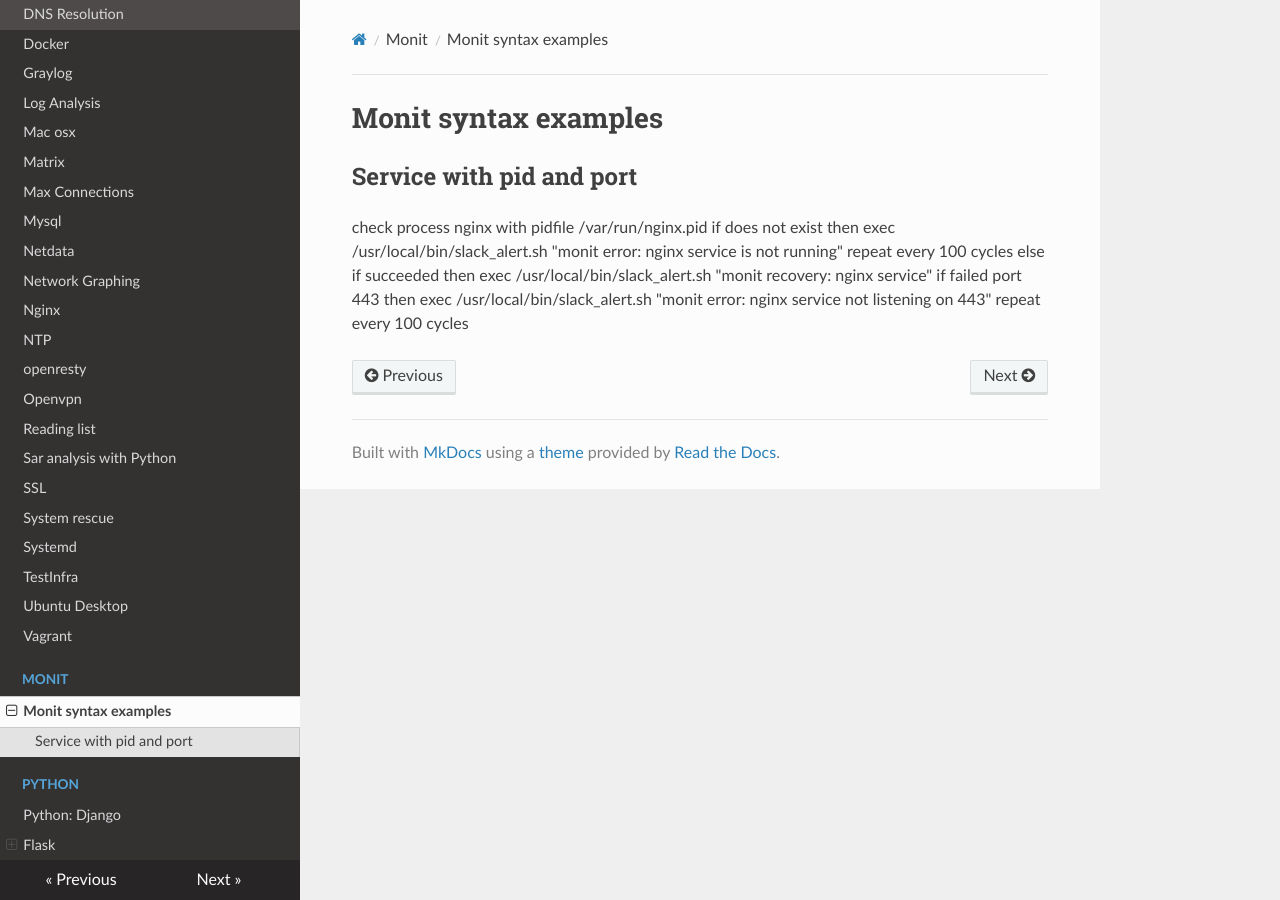
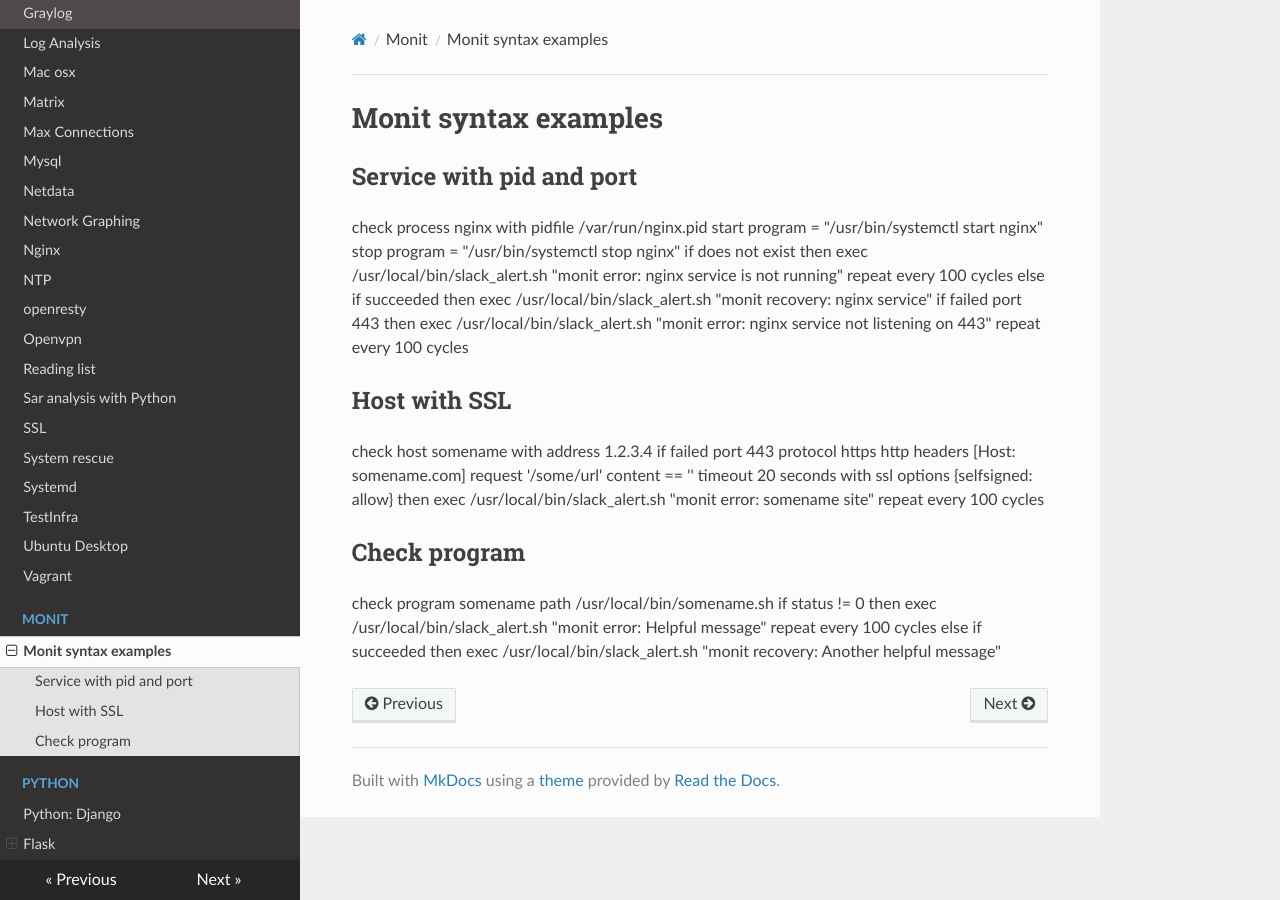
Before and after one commit to eagleeyec/icwiki, an MkDocs documentation site: the page built from docs/monit/syntax.md, in a window 1280 px wide. Built offline with MkDocs 1.6.1, drawn with Linux system fonts in a browser that asks for light colours; nearby versions of some CDN libraries.

Commit message:
More monit examples

```diff
--- a/docs/monit/syntax.md
+++ b/docs/monit/syntax.md
@@ -2,8 +2,29 @@
 
 ## Service with pid and port
 check process nginx with pidfile /var/run/nginx.pid
+    start program = "/usr/bin/systemctl start nginx"
+    stop program = "/usr/bin/systemctl stop nginx"
     if does not exist then
         exec /usr/local/bin/slack_alert.sh "monit error: nginx service is not running" repeat every 100 cycles
         else if succeeded then exec /usr/local/bin/slack_alert.sh "monit recovery: nginx service"
     if failed port 443 then
         exec /usr/local/bin/slack_alert.sh "monit error: nginx service not listening on 443" repeat every 100 cycles
+
+## Host with SSL
+check host somename with address 1.2.3.4
+    if failed
+            port 443
+            protocol https
+            http headers [Host: somename.com]
+            request '/some/url'
+            content == ''
+            timeout 20 seconds
+            with ssl options {selfsigned: allow}
+    then exec /usr/local/bin/slack_alert.sh "monit error: somename site"
+    repeat every 100 cycles
+
+## Check program
+check program somename path /usr/local/bin/somename.sh
+  if status != 0 then
+    exec /usr/local/bin/slack_alert.sh "monit error: Helpful message" repeat every 100 cycles
+    else if succeeded then exec /usr/local/bin/slack_alert.sh "monit recovery: Another helpful message"
```
Also changed, not shown: docs/monit/monit-health.py (added, +18 -0 lines), 1 other file.
